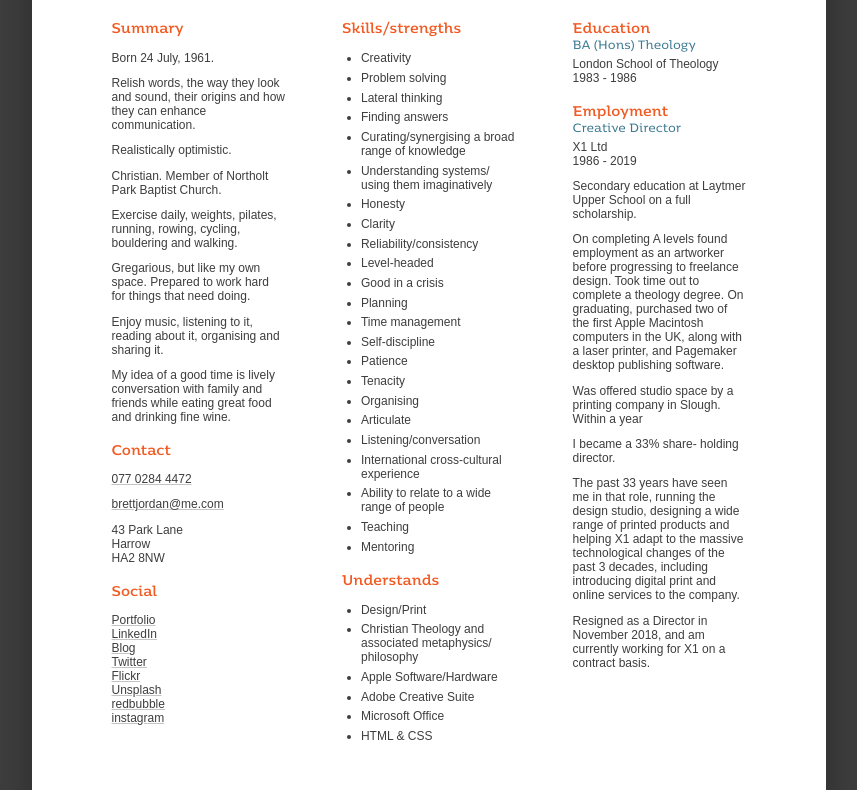
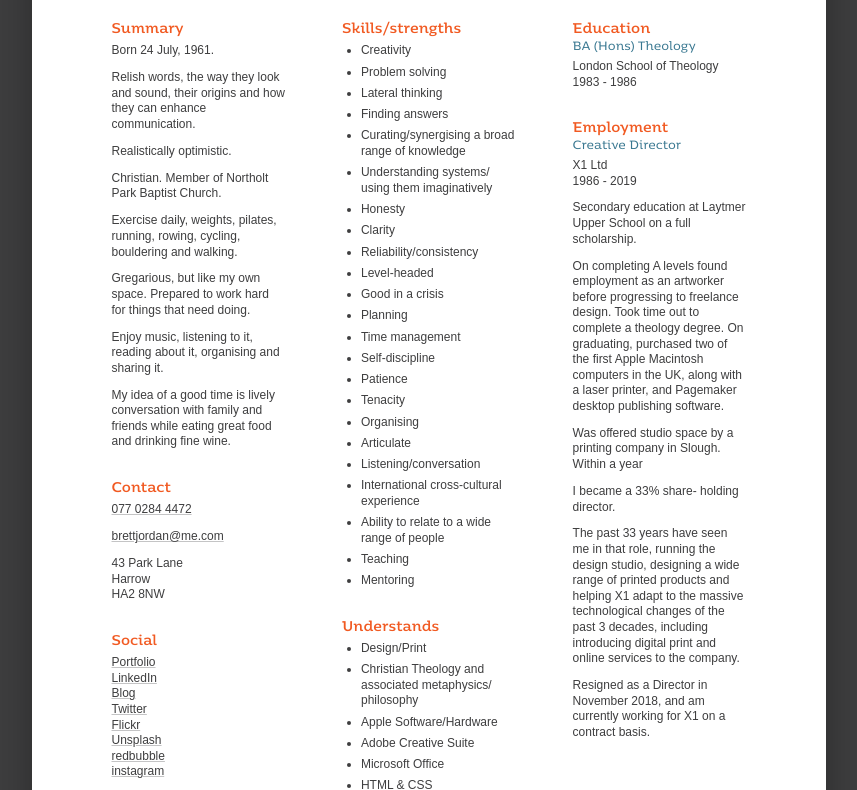
Before and after one commit to brookjordan/brettjordan.design, a plain HTML site: page cv/index.html in a window 1280 px wide. Shown: the part 289-1079 px from the top of the page, without its empty margins (211-1068 px from the left). Drawn offline with Linux system fonts and the light colour scheme; a web font is replaced by a local one.

Commit message:
TIghten the layout

```diff
--- a/cv/main.css
+++ b/cv/main.css
@@ -89,6 +89,7 @@ body {
   font-weight: 200;
   font-size: 9pt;
   background: #3e3e3f;
+  line-height: 1.3;
 }
 
 .page {
@@ -167,7 +168,7 @@ a + span {
 
 section {
   break-inside: avoid;
-  margin-top: 0.5cm;
+  margin-top: 0.8cm;
 }
 section:first-child,
 section :first-child {
@@ -184,6 +185,10 @@ h4 {
 h3 {
   font-weight: 500;
   color: #f15a22;
+}
+h3 + p,
+h3 + ul {
+  margin-top: 0.1cm;
 }
 
 h4 {
@@ -217,7 +222,7 @@ h4 + p {
     width: 16.8cm; /* 21cm - 2.1cm * 2 */
     margin: 0 auto;
     padding: 0;
-    padding-top: 1.5cm;
+    padding-top: 0.5cm;
     box-shadow: none;
   }
 
```
